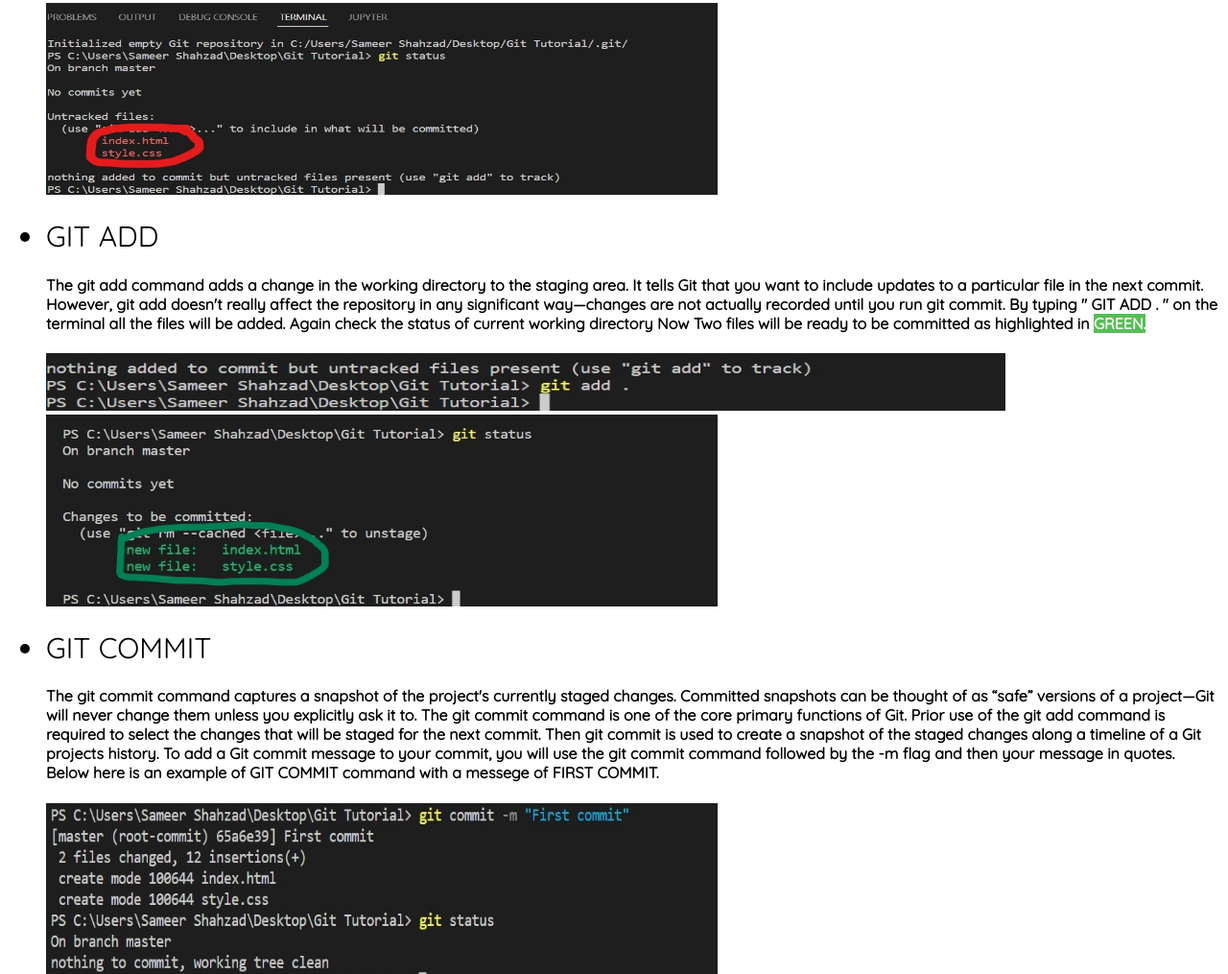
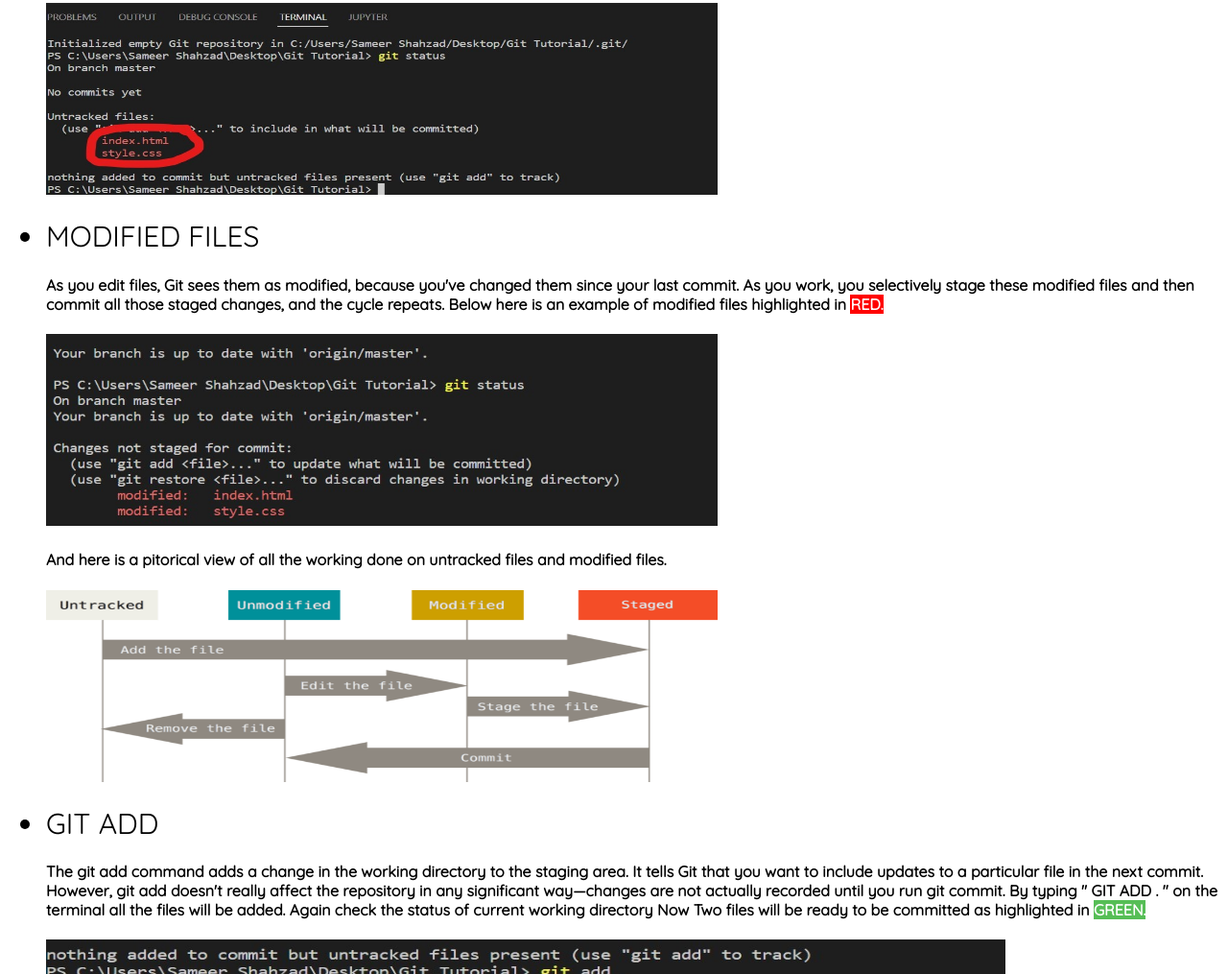
Before and after one commit to SameerShahzad134/BCSF19A030, a plain HTML site: page index.html in a window 1280 px wide. Shown: the part 1103-2118 px from the top of the page at 96% size. Drawn offline with Linux system fonts and the light colour scheme.

Commit message:
Adding git modified info in website

```diff
--- a/index.html
+++ b/index.html
@@ -35,6 +35,18 @@
             untracked file. Below here is an example of Untracked files highlighted in <span class="spn"
                 style="color: white;">RED.</span> </h4>
         <img src="/images/Untracked_files.png" class="image" alt=""><br>
+
+
+        <li>MODIFIED FILES</li>
+        <h4> As you edit files, Git sees them as modified, because you've changed them since your last commit. As you
+            work, you selectively stage these modified files and then commit all those staged changes, and the cycle
+            repeats. Below here is an example of modified files highlighted in <span class="spn"
+                style="color: white;">RED.</span> </h4>
+        <img src="/images/modified status of files.png" class="image" alt=""><br>
+        <h4><b>And here is a pitorical view of all the working done on untracked files and modified files.</b> </h4>
+        <img src="/images/modified.png" class="image" alt=""><br>
+
+
         <li>GIT ADD</li>
         <h4>The git add command adds a change in the working directory to the staging area. It tells Git that you want
             to include updates to a particular file in the next commit. However, git add doesn't really affect the
@@ -88,7 +100,7 @@
             would want comparison with the latest commit, so if you do not give commit, it defaults to HEAD. If HEAD
             does not exist (e.g. unborn branches) and commit is not given, it shows all staged changes. --staged is a
             synonym of --cached. If --merge-base is given, instead of using commit, use the merge base of commit and
-                    HEAD. git diff --cached --merge-base A is equivalent to git diff --cached $(git merge-base A HEAD).
+            HEAD. git diff --cached --merge-base A is equivalent to git diff --cached $(git merge-base A HEAD).
         </h4>
 
 
```
Also changed, not shown: images/modified status of files.png (renamed from images/modified status of files.jpg), images/modified.png (added).
